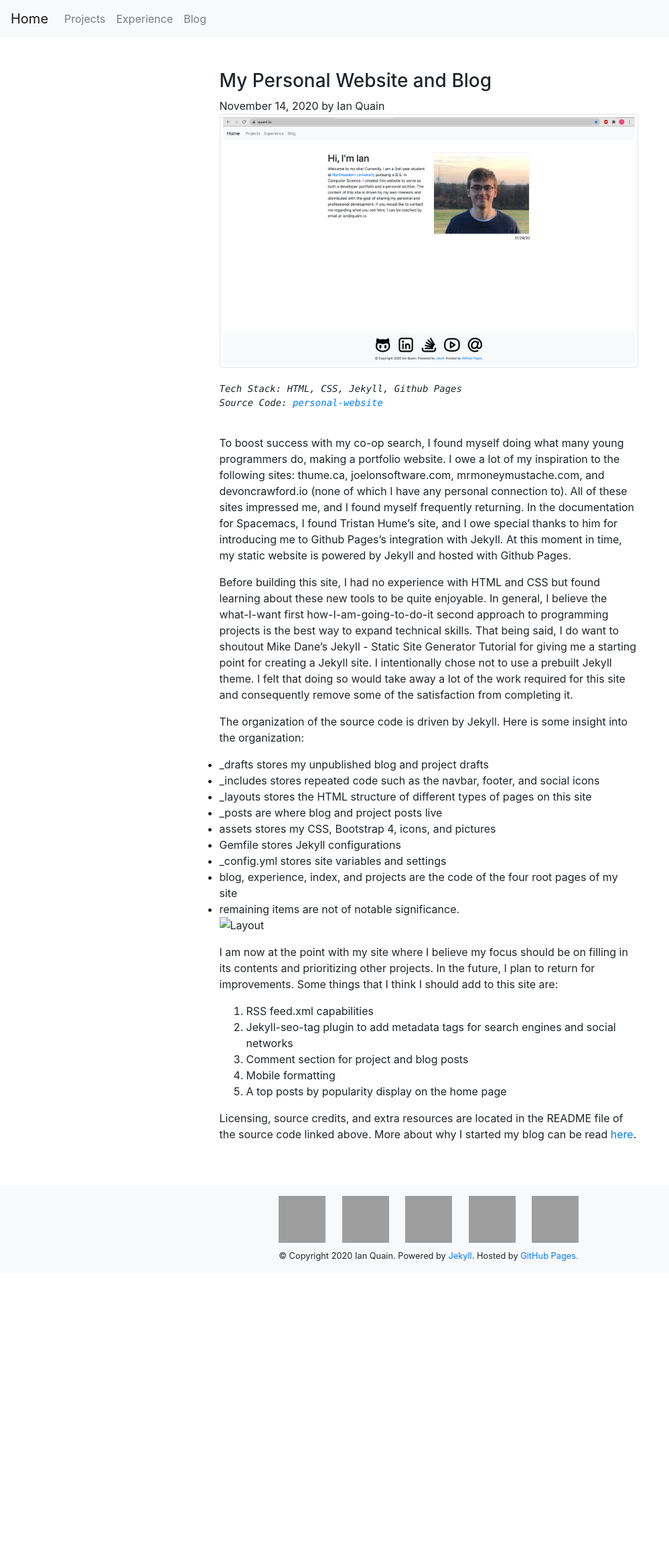
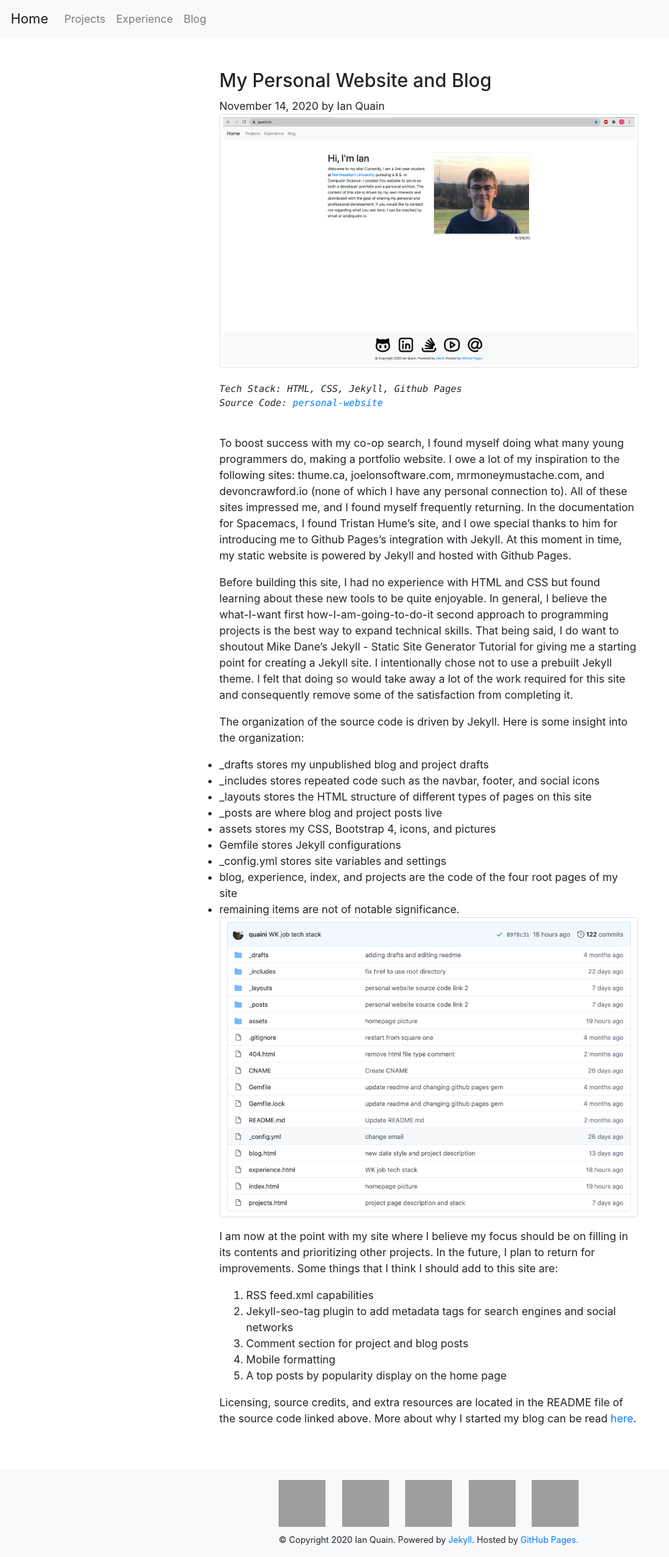
Before and after one commit to quaini/deprecated-personal-website, a Jekyll site: the page built from _posts/2020-11-14-personal-website.md, in a window 1280 px wide. Shown: the whole page at 67% size, without its empty margins (0-999 px from the left). Built offline with Jekyll 4.4.1, drawn with Linux system fonts in a browser that asks for light colours; before the commit the page ends 1900 px from its top, so only the background shows below that; grey boxes are pictures that could not be loaded.

Commit message:
personal-website project layout picture fixed

```diff
--- a/_posts/2020-11-14-personal-website.md
+++ b/_posts/2020-11-14-personal-website.md
@@ -26,7 +26,7 @@ The organization of the source code is driven by Jekyll. Here is some insight in
 * blog, experience, index, and projects are the code of the four root pages of my site
 * remaining items are not of notable significance.
 
-![Layout](assets/quaini/img/personal-website-layout.png)
+<img src="/assets/quaini/img/personal-website-layout.png" class="img-thumbnail"/>
 
 I am now at the point with my site where I believe my focus should be on filling in its contents and prioritizing other projects. In the future, I plan to return for improvements. Some things that I think I should add to this site are:
 1. RSS feed.xml capabilities
```
Also changed, not shown: assets/quaini/img/personal-website-layout.png (renamed from assets/quaini/img/personal-websote-layout.png).
